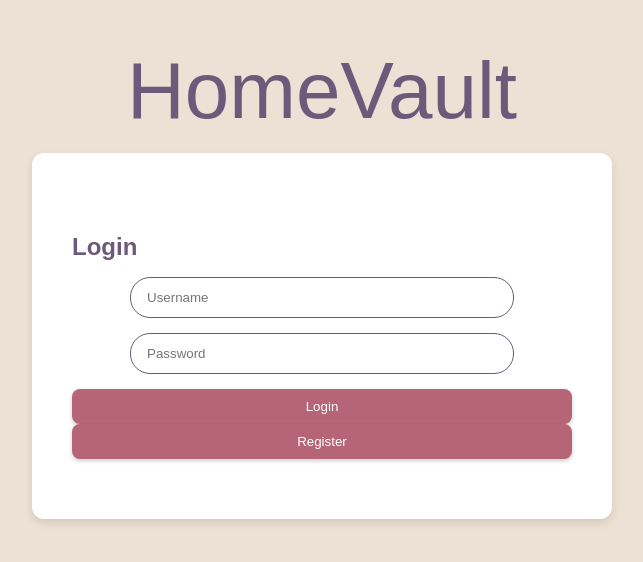
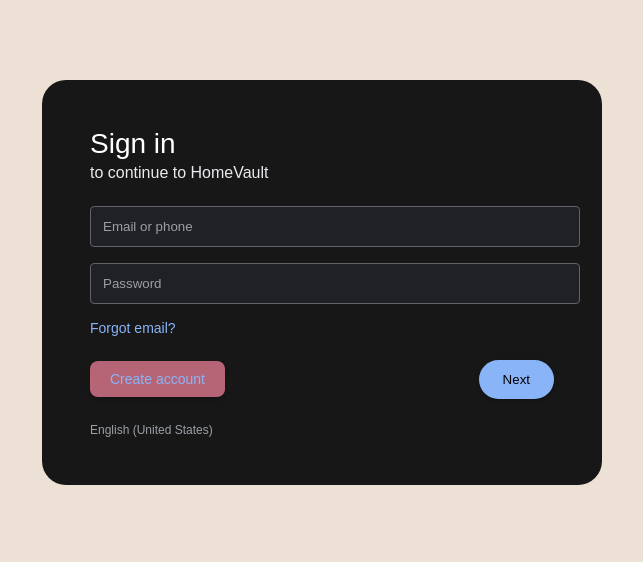
Before and after one commit to corbui317/HomeVault, a React (Create React App) app in the folder frontend/: page /login in a window 1280 px wide. Shown: the part 118-680 px from the top of the page, without its empty margins (318-961 px from the left). Built offline with nearby package versions, Linux system fonts and the light colour scheme; a web font is replaced by a local one.

Commit message:
add login.css and update styling of login page

```diff
--- /dev/null
+++ b/frontend/src/Login.css
@@ -0,0 +1,100 @@
+/* Styles specifically for the login screen */
+
+.login-container {
+  background-color: #202124;
+  min-height: 100vh;
+  display: flex;
+  flex-direction: column;
+  align-items: center;
+  justify-content: center;
+  color: #fff;
+}
+
+.login-box {
+  background-color: #171717;
+  padding: 48px;
+  border-radius: 24px;
+  width: 100%;
+  max-width: 560px;
+  box-sizing: border-box;
+}
+
+.login-box .title {
+  font-size: 28px;
+  font-weight: 500;
+  margin: 0;
+}
+
+.login-box .subtitle {
+  font-size: 16px;
+  color: #E8EAED;
+  margin: 4px 0 24px;
+}
+
+.login-form input {
+  width: 100%;
+  padding: 12px;
+  margin-bottom: 16px;
+  background-color: #202124;
+  border: 1px solid #5f6368;
+  border-radius: 4px;
+  color: #fff;
+}
+
+.login-form input::placeholder {
+  color: #9AA0A6;
+}
+
+.login-form input.error {
+  border-color: #EA4335;
+}
+
+.error-msg {
+  color: #EA4335;
+  font-size: 12px;
+  display: flex;
+  align-items: center;
+  margin-top: -8px;
+  margin-bottom: 16px;
+}
+
+.error-msg::before {
+  content: "\2022";
+  margin-right: 6px;
+}
+
+.link {
+  color: #8AB4F8;
+  font-size: 14px;
+  cursor: pointer;
+}
+
+.link:hover {
+  text-decoration: underline;
+}
+
+.actions {
+  display: flex;
+  justify-content: space-between;
+  align-items: center;
+  margin-top: 24px;
+}
+
+.next-btn {
+  background-color: #8AB4F8;
+  color: #000;
+  padding: 12px 24px;
+  border: none;
+  border-radius: 24px;
+  cursor: pointer;
+}
+
+.next-btn:hover {
+  filter: brightness(1.1);
+}
+
+.language-selector {
+  margin-top: 24px;
+  color: #9AA0A6;
+  font-size: 12px;
+}
--- a/frontend/src/pages/Login.jsx
+++ b/frontend/src/pages/Login.jsx
@@ -1,6 +1,6 @@
 import React, { useState } from "react";
 import { useNavigate } from "react-router-dom";
-import "../App.css";
+import "../Login.css";
 
 export default function Login() {
   const [username, setUsername] = useState("");
@@ -53,8 +53,15 @@
       setRegMessage("Registration failed");
     }
   }
+const [error, setError] = useState(false);
+
   async function handleLogin(e) {
     e.preventDefault();
+    if (!username) {
+      setError(true);
+      return;
+    }
+    setError(false);
     try {
       const res = await fetch("/api/auth/login", {
         method: "POST",
@@ -73,25 +80,41 @@
 
   return (
     <div className="login-container">
-      <div className="logo">HomeVault</div>
-      <form className="login" onSubmit={handleLogin}>
-        <h2>Login</h2>
+      <div className="login-box">
+        <h1 className="title">Sign in</h1>
+        <p className="subtitle">to continue to HomeVault</p>
+        <form className="login-form" onSubmit={handleLogin}>
           <input
+            className={error ? "error" : ""}
             value={username}
             onChange={(e) => setUsername(e.target.value)}
-          placeholder="Username"
+            placeholder="Email or phone"
           />
+          {error && (
+            <div className="error-msg">Enter an email or phone number</div>
+          )}
           <input
             type="password"
             value={password}
             onChange={(e) => setPassword(e.target.value)}
             placeholder="Password"
           />
-        <button type="submit">Login</button>
-        <button type="button" onClick={() => setShowRegister(true)}>
-          Register
+          <div className="link" style={{ marginBottom: "16px" }}>Forgot email?</div>
+          <div className="actions">
+            <button
+              type="button"
+              className="link"
+              onClick={() => setShowRegister(true)}
+            >
+              Create account
             </button>
+            <button type="submit" className="next-btn">
+              Next
+            </button>
+          </div>
         </form>
+        <div className="language-selector">English (United States)</div>
+      </div>
 
       {showRegister && (
         <div className="register-modal">
```
Lines whose indentation alone changed are shown as unchanged.
